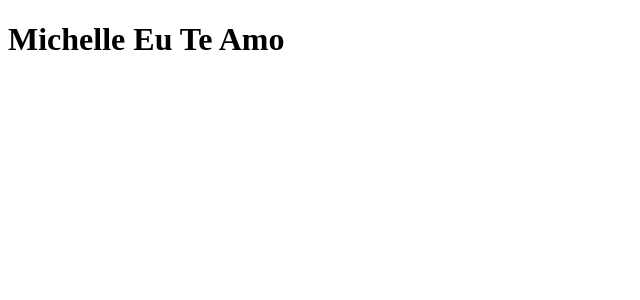
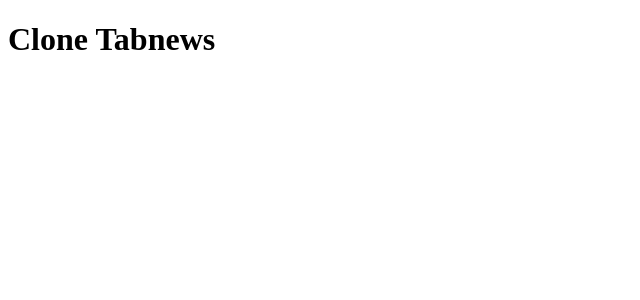
Before and after one commit to MarlonEngFront/clone-tabnews, a Next.js app: page / in a window 1280 px wide. Shown: the top 300 px of the page, without its empty margins (0-640 px from the left). Built offline with nearby package versions, Linux system fonts and the light colour scheme.

Commit message:
modifica a frase

```diff
--- a/pages/index.js
+++ b/pages/index.js
@@ -1,6 +1,6 @@
  function Home() {
     return (
-        <h1>Michelle Eu Te Amo</h1>
+        <h1>Clone Tabnews</h1>
     )
  }
 
```
